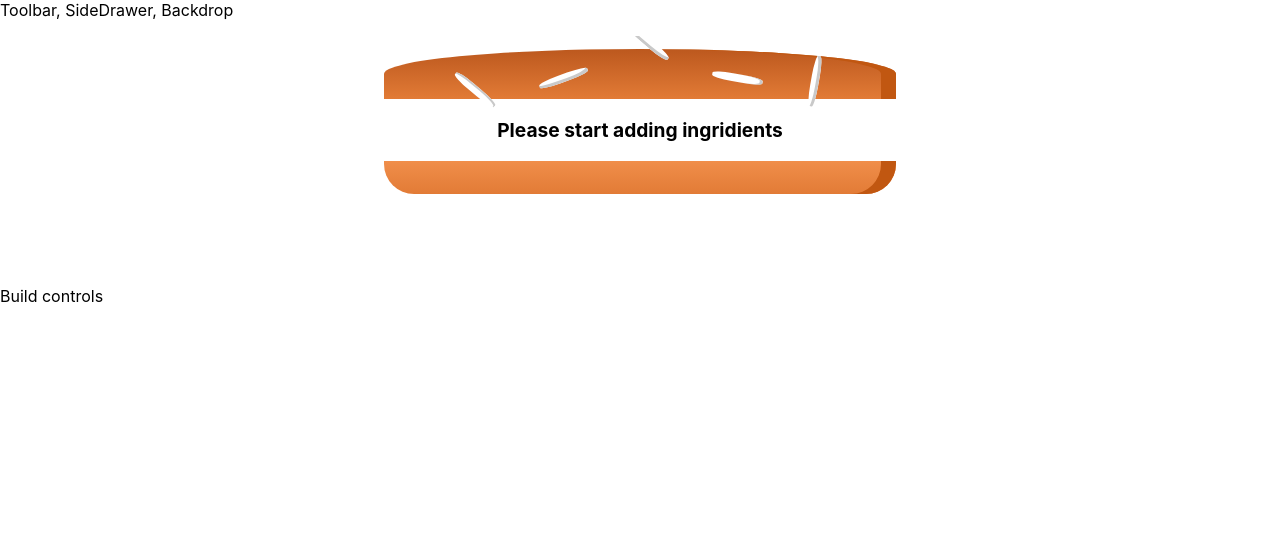
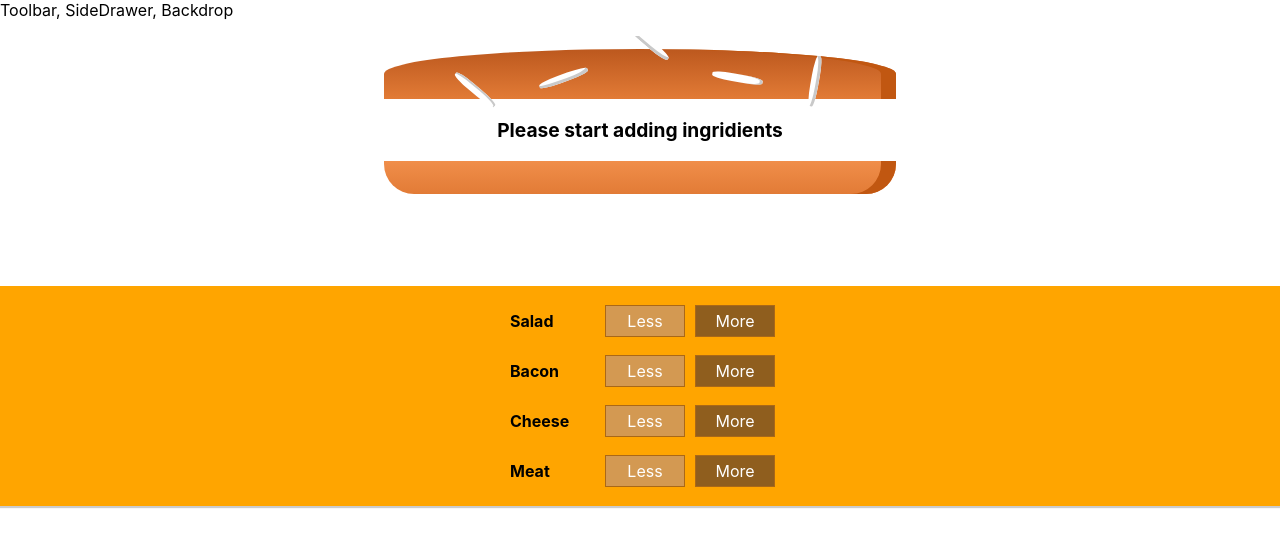
Before and after one commit to andrej2704/burger-app, a React (Create React App) app: page / in a window 1280 px wide. Shown: the top 546 px of the page. Built offline with nearby package versions, Linux system fonts and the light colour scheme.

Commit message:
132 show dummy build controls

```diff
--- a/src/components/Burger/BuildControls/BuildControl/BuildControl.module.css
+++ b/src/components/Burger/BuildControls/BuildControl/BuildControl.module.css
@@ -15,3 +15,44 @@
   cursor: pointer;
   outline: none;
 }
+
+.BuildControl button:disabled {
+  background-color: #ac9980;
+  border: 1px solid #7e7365;
+  color: #ccc;
+  cursor: default;
+}
+
+.BuildControl button:hover:disabled {
+  background-color: #ac9980;
+  color: #ccc;
+  cursor: not-allowed;
+}
+
+.Label {
+  padding: 10px;
+  font-weight: bold;
+  width: 80px;
+}
+
+.BuildControl .Less {
+  background-color: #d39952;
+  color: white;
+}
+
+.BuildControl .More {
+  background-color: #8f5e1e;
+  color: white;
+}
+
+.BuildControl .Less:hover,
+.BuildControl .Less:active {
+  background-color: #daa972;
+  color: white;
+}
+
+.BuildControl .More:hover,
+.BuildControl .More:active {
+  background-color: #99703f;
+  color: white;
+}
--- a/src/components/Burger/BuildControls/BuildControls.js
+++ b/src/components/Burger/BuildControls/BuildControls.js
@@ -1,6 +1,20 @@
 import React from "react";
 import classes from "./BuildControls.module.css";
+import BuildControl from "./BuildControl/BuildControl";
 
-const buildControls = props => <div />;
+const controls = [
+  { label: "Salad", type: "salad" },
+  { label: "Bacon", type: "bacon" },
+  { label: "Cheese", type: "cheese" },
+  { label: "Meat", type: "meat" }
+];
+
+const buildControls = props => (
+  <div className={classes.BuildControls}>
+    {controls.map(ctrl => (
+      <BuildControl key={ctrl.label} label={ctrl.label} />
+    ))}
+  </div>
+);
 
 export default buildControls;
--- a/src/containers/BurgerBuilder/BurgetBuilder.js
+++ b/src/containers/BurgerBuilder/BurgetBuilder.js
@@ -1,6 +1,7 @@
 import React, { Component } from "react";
 import Aux from "../../hoc/Aux";
 import Burger from "../../components/Burger/Burger";
+import BuildControls from "../../components/Burger/BuildControls/BuildControls";
 
 class BurgerBulder extends Component {
   state = {
@@ -15,7 +16,7 @@
     return (
       <Aux>
         <Burger ingridients={this.state.ingridients} />
-        <div>Build controls</div>
+        <BuildControls />
       </Aux>
     );
   }
```
